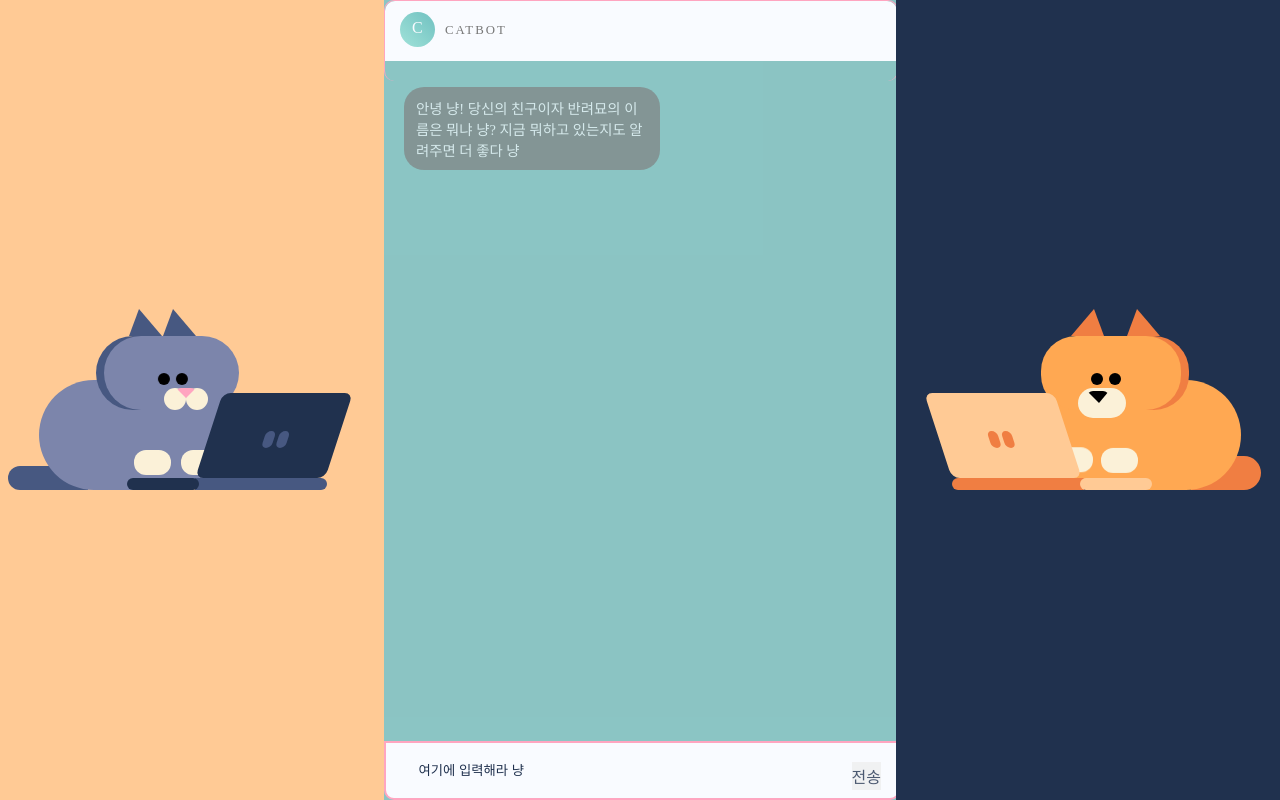
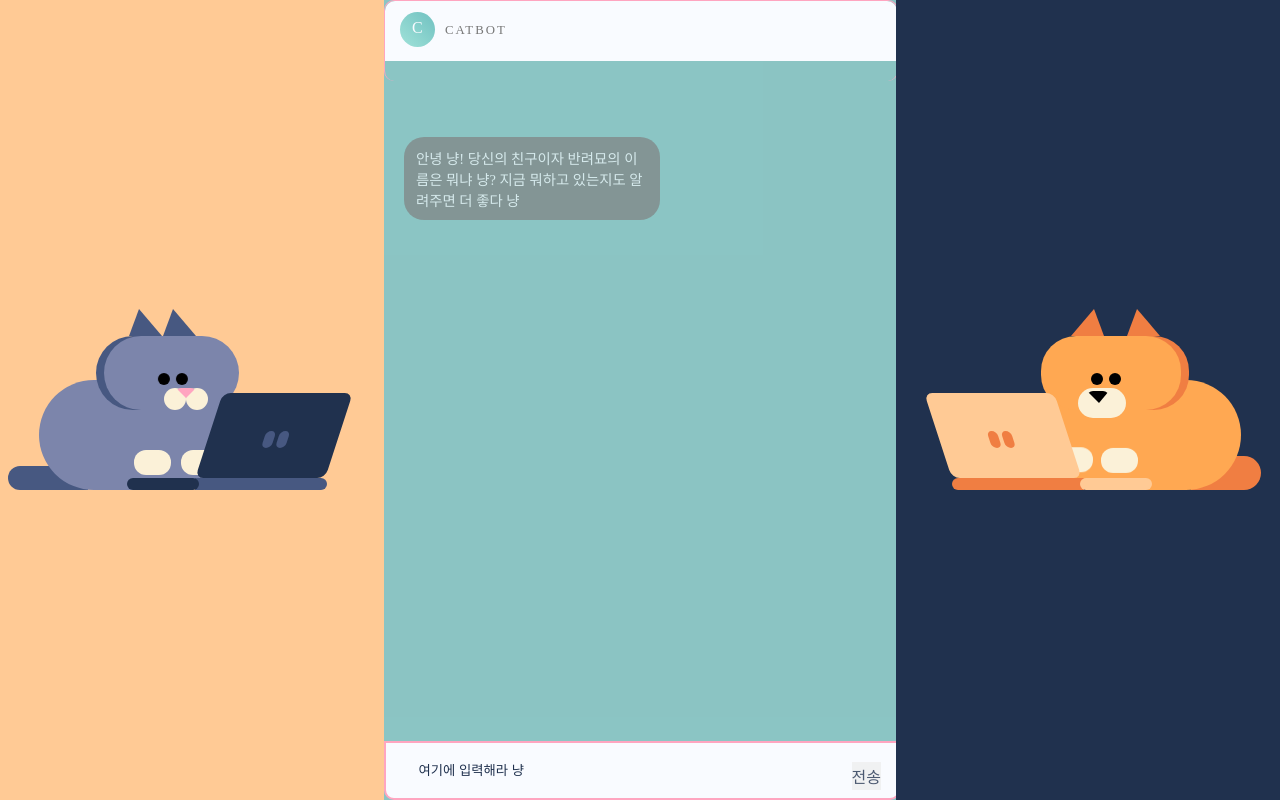
Before and after one commit to leemj0948/chatbot, a React (Vite) app: page /catbot in a window 1280 px wide. Shown: the top 800 px of the page. Built offline with nearby package versions, Linux system fonts and the light colour scheme.

Commit message:
add:kakao ad add

```diff
--- /dev/null
+++ b/src/atom/KakaoAd.tsx
@@ -0,0 +1,45 @@
+import { useEffect, useRef } from "react";
+
+interface Props {
+    unit: string;
+    width: string;
+    height: string;
+    disabled: boolean;
+}
+
+function KaKaoAd({ unit, width, height, disabled }: Props) {
+    const scriptElementWrapper = useRef<HTMLDivElement | null>(null);
+
+    useEffect(() => {
+        if (!disabled) {
+            const script = document.createElement("script");
+            script.setAttribute(
+                "src",
+                "https://t1.daumcdn.net/kas/static/ba.min.js"
+            );
+            script.setAttribute("async", "true");
+            scriptElementWrapper.current?.appendChild(script);
+
+            return () => {
+                const globalAdfit = window?.adfit;
+                if (globalAdfit) globalAdfit.destroy(unit);
+            };
+        }
+    }, []);
+
+    return (
+        <div
+            ref={scriptElementWrapper}
+            style={{ width: "100%", height: "100%" }}>
+            <ins
+                className="kakao_ad_area"
+                style={{ display: "none" }}
+                data-ad-unit={unit}
+                data-ad-width={width}
+                data-ad-height={height}
+            />
+        </div>
+    );
+}
+
+export default KaKaoAd;
--- a/src/components/ChatMain.tsx
+++ b/src/components/ChatMain.tsx
@@ -3,6 +3,7 @@ import { useCallback, useEffect, useMemo, useRef, useState } from "react";
 import { useQuery } from "react-query";
 import styled, { keyframes } from "styled-components";
 import { device } from "../GlobalStyle";
+import KaKaoAd from "../atom/KakaoAd";
 
 type MessageType = {
     assistant: string;
@@ -120,6 +121,14 @@ const ChatMain = () => {
                 </TopBar>
             </ChatBox>
             <Middle>
+                <Ads>
+                    <KaKaoAd
+                        width="320"
+                        height="50"
+                        unit="DAN-ixFe0ZVFNHsEfSdC"
+                        disabled={false}
+                    />
+                </Ads>
                 <VoldeMort>
                     {chatbot.map((message: MessageType, i: number) => {
                         return (
@@ -366,5 +375,14 @@ const Chat = styled.div`
         }
     }
 `;
+const Ads = styled.div`
+    display: flex;
+    justify-content: center;
+    align-items: center;
+    width: 100%;
+    height: 100%;
+    max-height: 50px;
+    max-width: 320px;
+`;
 
 export default ChatMain;
--- a/src/components/LandingPage.tsx
+++ b/src/components/LandingPage.tsx
@@ -4,6 +4,7 @@ import styled from "styled-components";
 import cat from "../assets/img/cat.jpeg";
 import background from "../assets/img/background.jpeg";
 import background2 from "../assets/img/background2.jpeg";
+import KaKaoAd from "../atom/KakaoAd";
 
 const LandingPage = () => {
     const randomBackgroundImg = Math.random() < 0.5 ? background : background2;
@@ -11,6 +12,7 @@ const LandingPage = () => {
     const goMain = () => {
         navigate("/catbot");
     };
+
     return (
         <Container catBg={randomBackgroundImg}>
             <BackgroundOverlay />
@@ -22,16 +24,14 @@ const LandingPage = () => {
                 </Title>
             </TitleWrapper>
             <Button onClick={goMain}>시작하기</Button>
+            <div className="kakaoAds"></div>
             <Ads>
-                <ins
-                    className="kakao_ad_area"
-                    data-ad-unit="DAN-ixFe0ZVFNHsEfSdC"
-                    data-ad-width="320"
-                    data-ad-height="100"></ins>
-                <script
-                    type="text/javascript"
-                    src="//t1.daumcdn.net/kas/static/ba.min.js"
-                    async></script>
+                <KaKaoAd
+                    width="320"
+                    height="100"
+                    unit="DAN-2hoLXp9IAnJEIG5B"
+                    disabled={false}
+                />
             </Ads>
         </Container>
     );
@@ -120,8 +120,5 @@ const Ads = styled.div`
     height: 100%;
     max-height: 100px;
     max-width: 320px;
-    ins {
-        display: none;
-    }
 `;
 export default LandingPage;
```
